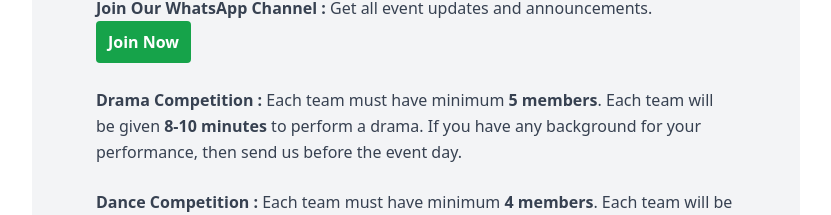
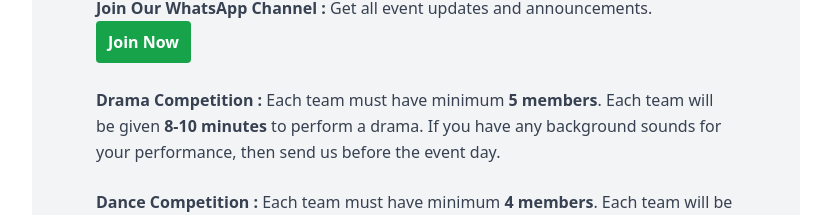
Before and after one commit to jeetOnGit/elevate, a React (Vite) app in the folder client/: page /form in a window 1280 px wide. Shown: the part 313-528 px from the top of the page, without its empty margins (224-1055 px from the left). Built offline with nearby package versions, Linux system fonts and the light colour scheme.

Commit message:
Update CustomForm.jsx

```diff
--- a/client/src/CustomForm.jsx
+++ b/client/src/CustomForm.jsx
@@ -160,7 +160,7 @@ export default function App() {
                     <strong>Join Our WhatsApp Channel :</strong> Get all event updates and announcements. <button className='py-2 px-3 bg-green-600 rounded text-white font-bold'><Link className='' to='https://whatsapp.com/channel/0029Vb5xDqI6RGJ9abuCWY2p' target='_blank'>Join Now</Link></button>
                   </li>
                   <li className="">
-                    <strong>Drama Competition :</strong> Each team must have minimum <strong>5 members</strong>. Each team will be given <strong>8-10 minutes</strong> to perform a drama. If you have any background for your performance, then send us before the event day.
+                    <strong>Drama Competition :</strong> Each team must have minimum <strong>5 members</strong>. Each team will be given <strong>8-10 minutes</strong> to perform a drama. If you have any background sounds for your performance, then send us before the event day.
                   </li>
                   <li className="">
                     <strong>Dance Competition :</strong>  Each team must have minimum <strong>4 members</strong>. Each team will be given <strong>4-5 minutes</strong> to perform a dance. You have to send us the background music before the event day.
```
